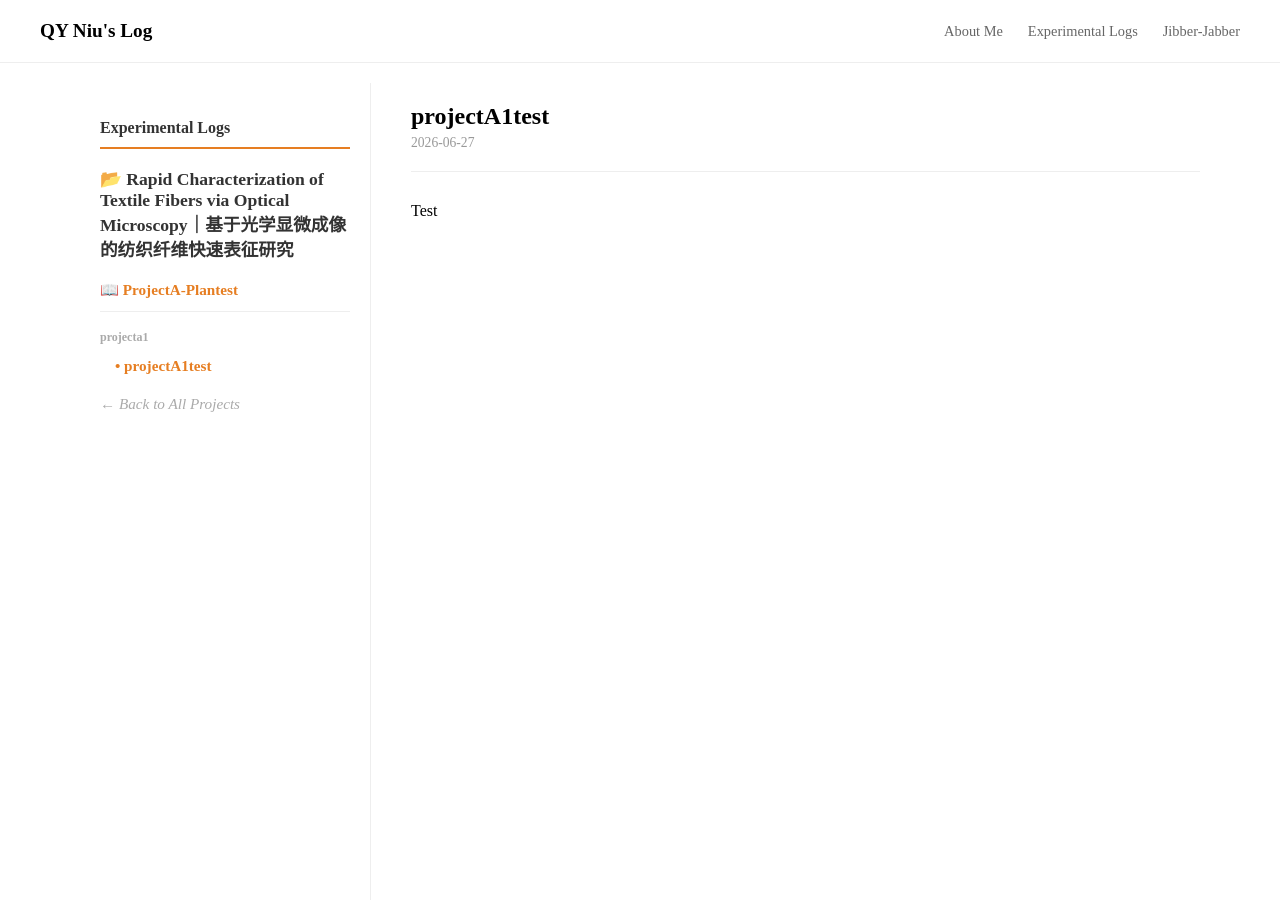
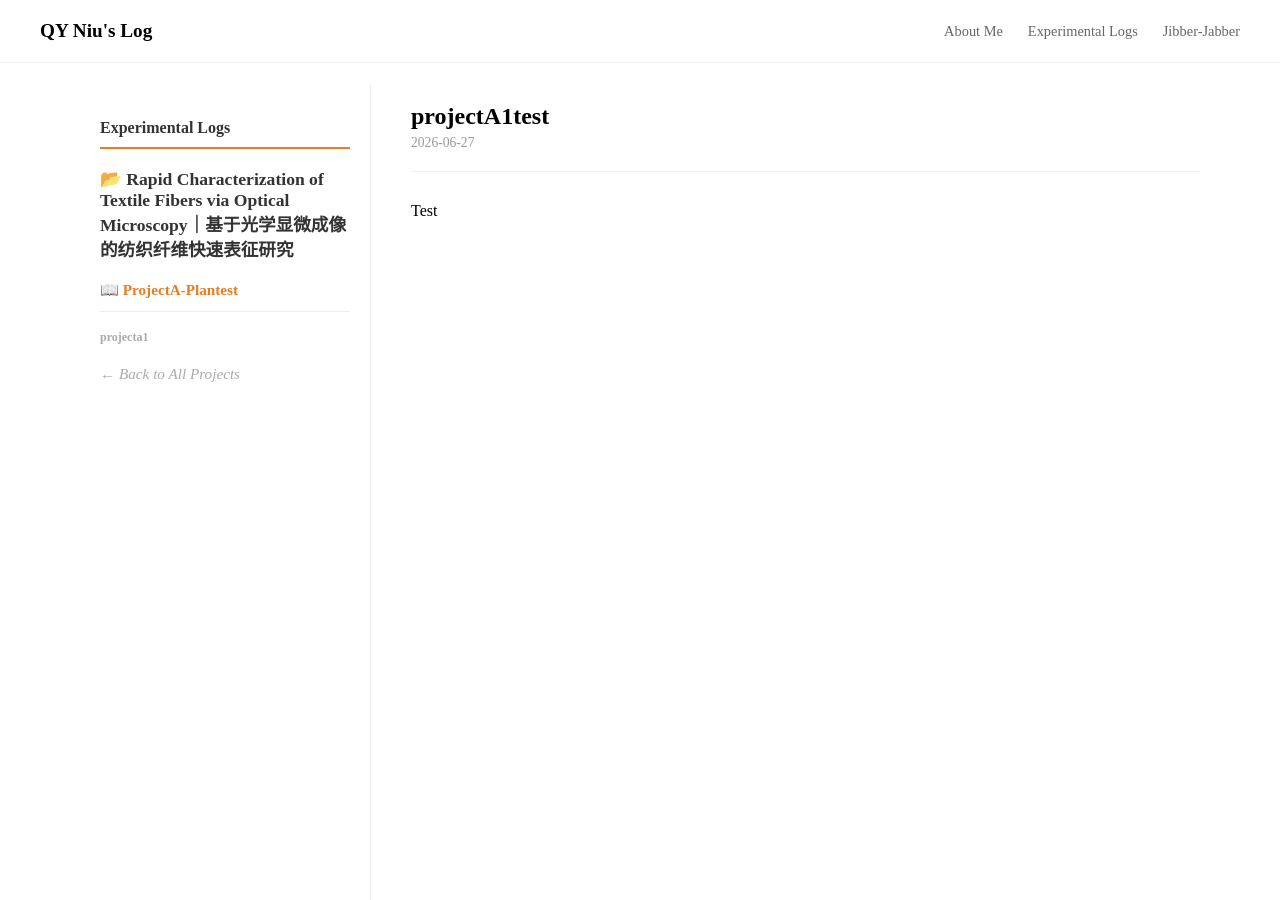
Before and after one commit to nqy-exp/nqy-exp.github.io, a Jekyll site: the page built from _projects/projectA/projectA1/projectA1-test.md, in a window 1280 px wide and 900 px high. Built offline with Jekyll 4.4.1, drawn with Linux system fonts in a browser that asks for light colours.

Commit message:
Update sidebar.html

```diff
--- a/_includes/sidebar.html
+++ b/_includes/sidebar.html
@@ -17,7 +17,7 @@
       {% endfor %}
     </ul>
 
-  {% elsif page.project or page.url contains '/projects/' %}
+   {% elsif page.project or page.url contains '/projects/' %}
     <!-- 【情况 B】: Projects 板块 -->
     <h3 class="sidebar-title"><a href="/projects/" style="text-decoration: none; color: inherit;">Experimental Logs</a></h3>
     <ul class="sidebar-list">
@@ -26,7 +26,7 @@
         <!-- 1. 当你在某个具体项目内部时 -->
         {% assign current_proj_id = page.project | downcase %}
 
-        <!-- 【核心修改】：直接在这里硬编码翻译，不再调用 site.project_mapping -->
+        <!-- A. 显示该项目的【大标题】 (不可点击) -->
         {% assign translated_title = "" %}
         {% if current_proj_id == "projecta" %}
           {% assign translated_title = "Rapid Characterization of Textile Fibers via Optical Microscopy｜基于光学显微成像的纺织纤维快速表征研究" %}
@@ -38,7 +38,6 @@
           {% assign translated_title = "Impact of Common Household Liquids on the Morphological Stability of Textile Fibers｜日常化学介质对纺织纤维形态的影响研究" %}
         {% endif %}
 
-        <!-- A. 显示该项目的【大标题】（不可点击） -->
         <li class="sidebar-item" style="margin-bottom: 20px;">
           <span class="project-header-text" style="font-weight: bold; color: #333; font-size: 1.1em; display: block;">
             📂 {{ translated_title | default: page.project }}
@@ -67,7 +66,8 @@
               <span style="font-size: 0.75em; color: #aaa; text-transform: none; font-weight: bold;">{{ sub }}</span>
             </li>
             {% for log in project_logs %}
-              {% if log.sub_project == sub %}
+              <!-- 【关键修复】：增加一个判断，确保当前正在看的页面本身不会出现在列表中 -->
+              {% if log.sub_project == sub and log.url != page.url %}
                 <li class="sidebar-item" style="padding-left: 10px;">
                   <a href="{{ log.url }}" class="sidebar-link {% if page.url == log.url %}active{% endif %}">
                     • {{ log.title }}
@@ -87,8 +87,6 @@
         {% assign all_plans = site.projects | where: "type", "plan" %}
         {% for plan in all_plans %}
           {% assign p_id = plan.project | downcase %}
-
-          <!-- 【核心修改】：首页列表也直接进行硬编码翻译 -->
           {% assign p_title = "" %}
           {% if p_id == "projecta" %}
             {% assign p_title = "Rapid Characterization of Textile Fibers via Optical Microscopy｜基于光学显微成像的纺织纤维快速表征研究" %}
```
